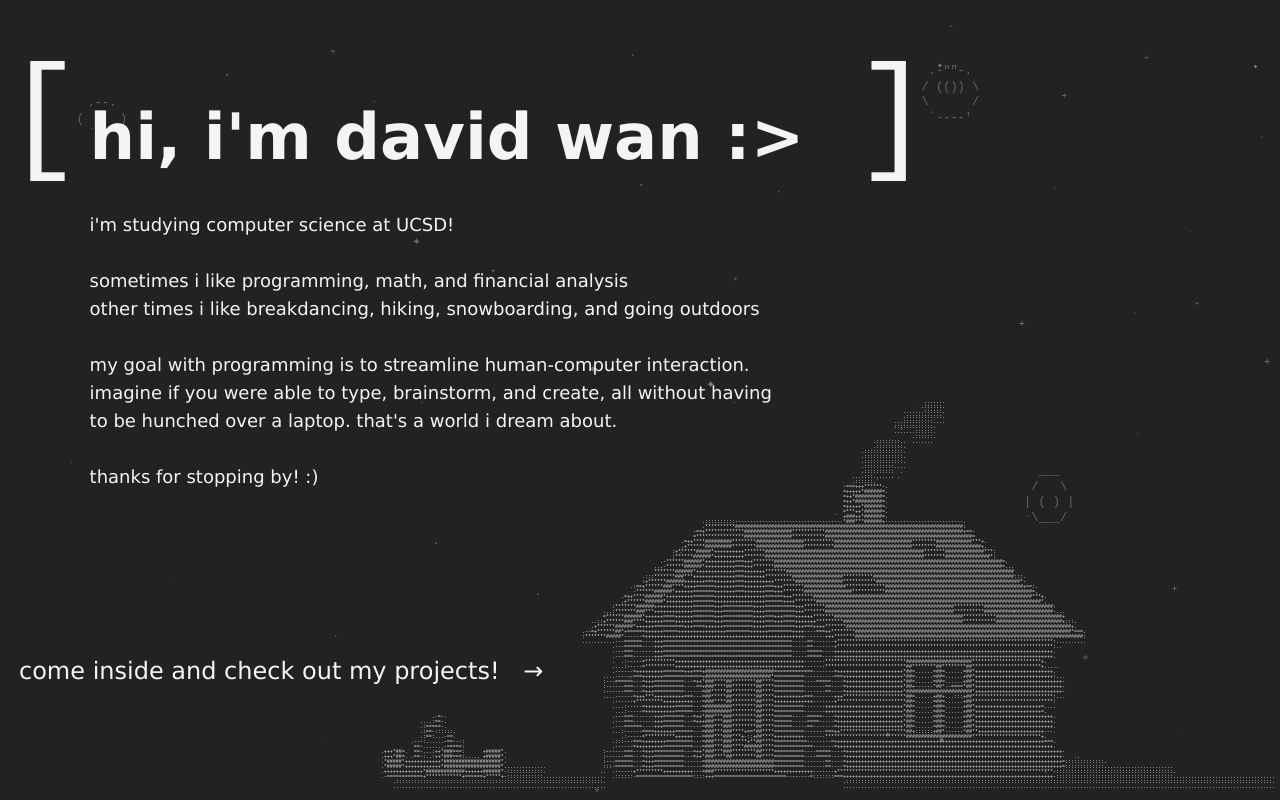
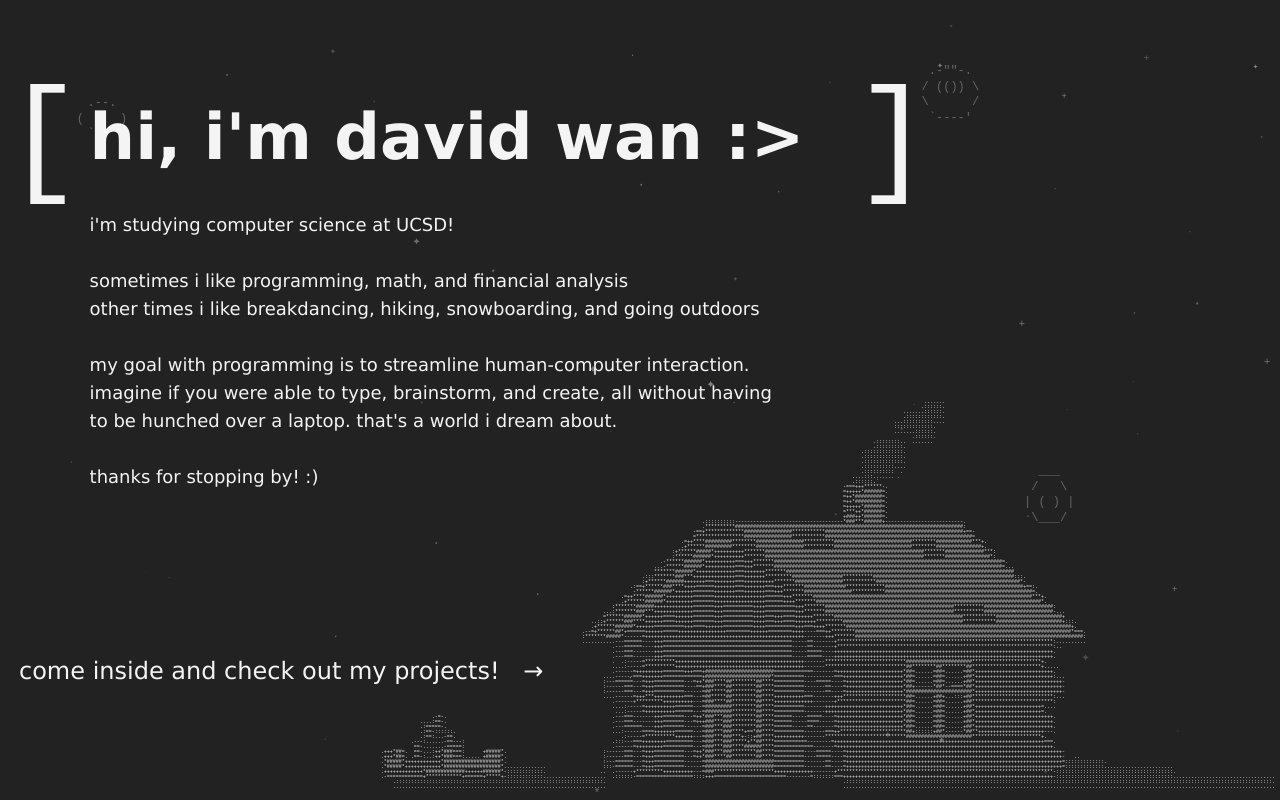
Before and after one commit to davdwan21/davd-portfolio, a plain HTML site: page index.html in a window 1280 px wide. Drawn offline with Linux system fonts and the light colour scheme.

Commit message:
why were the brackets so high

```diff
--- a/styles.css
+++ b/styles.css
@@ -220,7 +220,7 @@ a {
   position: absolute;
   font-size: 125px;
   left: -10%;
-  top: -30%;
+  top: -25%;
   animation: bracketBounce 5s ease-in-out infinite;
 }
 
```
